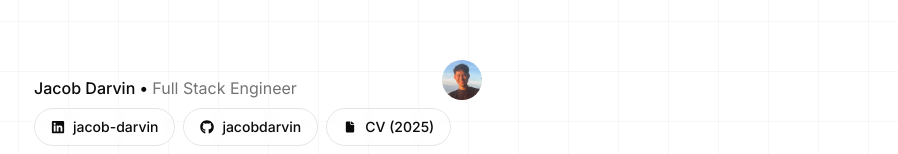
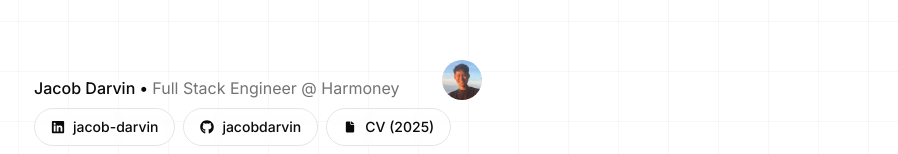
Before and after one commit to jacobdarvin/jacobdarvin-app, a Next.js app: page / in a window 1280 px wide. Shown: the part 129-283 px from the top of the page, without its empty margins (382-1280 px from the left). Built offline with nearby package versions, Linux system fonts and the light colour scheme.

Commit message:
Harmoney

```diff
--- a/app/layout.tsx
+++ b/app/layout.tsx
@@ -10,13 +10,13 @@ const inter = Inter({
 
 export const metadata: Metadata = {
   title: "Jacob Darvin",
-  description: "👋 Jacob Darvin is a Full Stack Engineer",
+  description: "👋 Jacob Darvin is a Full Stack Engineer @ Harmoney",
   metadataBase: new URL("https://jacobdarvin.com"),
   openGraph: {
     type: "website",
     url: "https://jacobdarvin.com",
     title: "Jacob Darvin",
-    description: "👋 Jacob Darvin is a Full Stack Engineer",
+    description: "👋 Jacob Darvin is a Full Stack Engineer @ Harmoney",
     siteName: "Jacob Darvin",
     images: [
       {
--- a/app/page.tsx
+++ b/app/page.tsx
@@ -34,7 +34,9 @@ export default function Home() {
             <div className="flex items-end justify-between">
               <div>
                 <span className="font-medium">Jacob Darvin • </span>
-                <span className="text-neutral-500">Full Stack Engineer</span>
+                <span className="text-neutral-500">
+                  Full Stack Engineer @ Harmoney
+                </span>
               </div>
               <Image
                 src="/me.jpeg"
```
